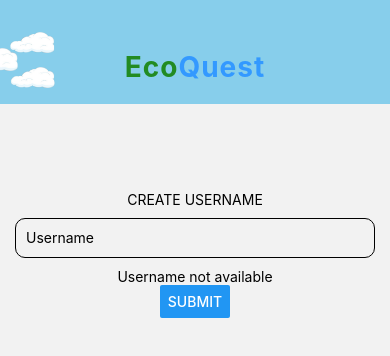
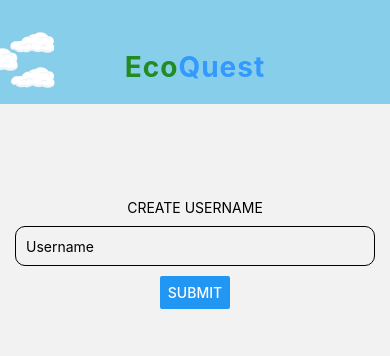
Before and after one commit to tchan70/EcoQuest, a React Native app: screen /CreateUser in a window 390 px wide. Shown: the top 356 px of the page. Built offline with nearby package versions, Linux system fonts and the light colour scheme; no server answers.

Commit message:
username available / username not available updated

```diff
--- a/src/components/login-signup/login/CreateUser.js
+++ b/src/components/login-signup/login/CreateUser.js
@@ -50,7 +50,7 @@ export default function CreateUser({setIsUsernameCreated}) {
                 placeholder="Username"
                 autoCapitalize="none"
             />
-            {usernameIsAvailable ? (<Text>Username available</Text>) : (<Text>Username not available</Text>)}
+            {username ? (usernameIsAvailable ? <Text>Username available</Text> : <Text>Username not available</Text>) : null}
             <Button title="Submit" onPress={handleSubmit}></Button>
         </View>
     )
--- a/src/components/login-signup/login/LoginPage.js
+++ b/src/components/login-signup/login/LoginPage.js
@@ -1,7 +1,6 @@
 import { StyleSheet, Text, TextInput, Button, View } from "react-native";
 import { useContext, useState, useEffect } from "react";
-import { UserContext } from "../../../../contexts/User";
-import { onAuthStateChanged, signInWithEmailAndPassword } from "firebase/auth";
+import { signInWithEmailAndPassword } from "firebase/auth";
 import { FIREBASE_AUTH } from "../../../../firebaseConfig";
 import { LoggedInUser } from "../../../../contexts/LoggedInUser";
 
```
